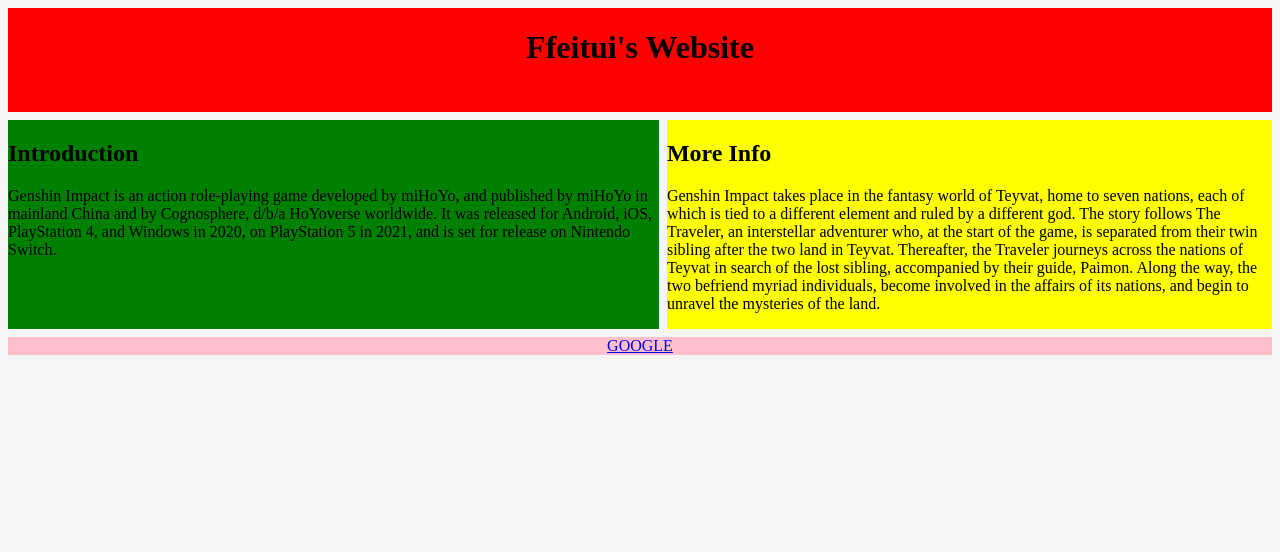
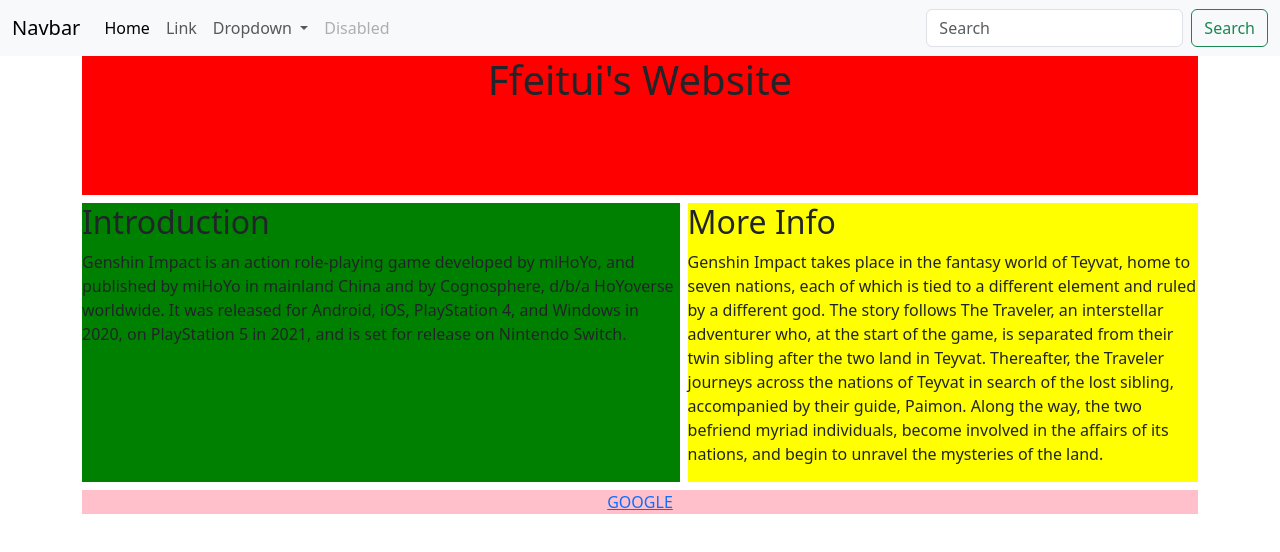
Before and after one commit to FEITU1/myWebsite, a plain HTML site: page index.html in a window 1280 px wide. Drawn offline with nearby package versions, Linux system fonts and the light colour scheme.

Commit message:
Update navbar

```diff
--- a/index.html
+++ b/index.html
@@ -6,9 +6,46 @@
   <meta name="viewport" content="width=device-width">
   <title>replit</title>
   <link href="style.css" rel="stylesheet" type="text/css" />
-  <!-- <link href="https://cdn.jsdelivr.net/npm/bootstrap@5.3.1/dist/css/bootstrap.min.css" rel="stylesheet"
-    integrity="sha384-4bw+/aepP/YC94hEpVNVgiZdgIC5+VKNBQNGCHeKRQN+PtmoHDEXuppvnDJzQIu9" crossorigin="anonymous"> -->
+  <link href="https://cdn.jsdelivr.net/npm/bootstrap@5.3.1/dist/css/bootstrap.min.css" rel="stylesheet"
+    integrity="sha384-4bw+/aepP/YC94hEpVNVgiZdgIC5+VKNBQNGCHeKRQN+PtmoHDEXuppvnDJzQIu9" crossorigin="anonymous">
 </head>
+
+<nav class="navbar navbar-expand-lg bg-body-tertiary">
+  <div class="container-fluid">
+    <a class="navbar-brand" href="#">Navbar</a>
+    <button class="navbar-toggler" type="button" data-bs-toggle="collapse" data-bs-target="#navbarSupportedContent" aria-controls="navbarSupportedContent" aria-expanded="false" aria-label="Toggle navigation">
+      <span class="navbar-toggler-icon"></span>
+    </button>
+    <div class="collapse navbar-collapse" id="navbarSupportedContent">
+      <ul class="navbar-nav me-auto mb-2 mb-lg-0">
+        <li class="nav-item">
+          <a class="nav-link active" aria-current="page" href="#">Home</a>
+        </li>
+        <li class="nav-item">
+          <a class="nav-link" href="#">Link</a>
+        </li>
+        <li class="nav-item dropdown">
+          <a class="nav-link dropdown-toggle" href="#" role="button" data-bs-toggle="dropdown" aria-expanded="false">
+            Dropdown
+          </a>
+          <ul class="dropdown-menu">
+            <li><a class="dropdown-item" href="#">Action</a></li>
+            <li><a class="dropdown-item" href="#">Another action</a></li>
+            <li><hr class="dropdown-divider"></li>
+            <li><a class="dropdown-item" href="#">Something else here</a></li>
+          </ul>
+        </li>
+        <li class="nav-item">
+          <a class="nav-link disabled" aria-disabled="true">Disabled</a>
+        </li>
+      </ul>
+      <form class="d-flex" role="search">
+        <input class="form-control me-2" type="search" placeholder="Search" aria-label="Search">
+        <button class="btn btn-outline-success" type="submit">Search</button>
+      </form>
+    </div>
+  </div>
+</nav>
 
 <div class="container">
 
```
